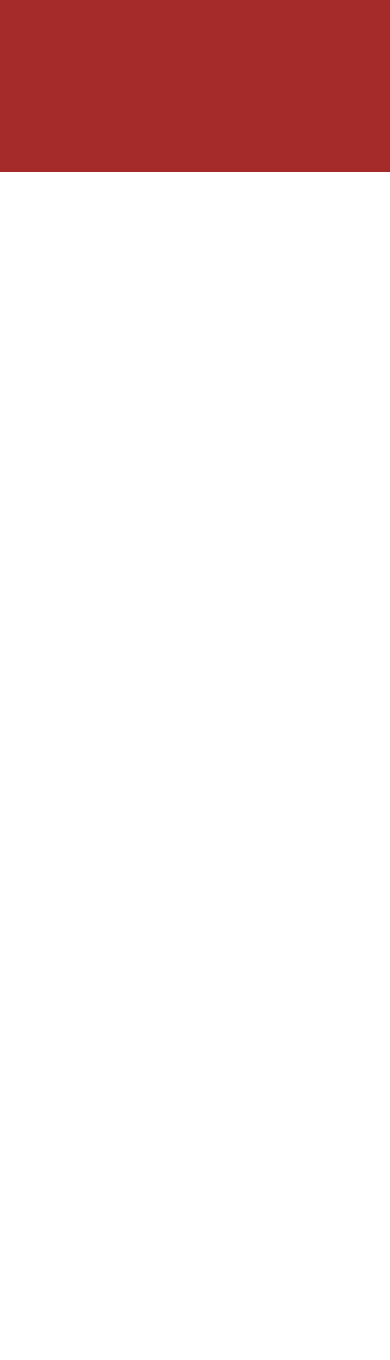
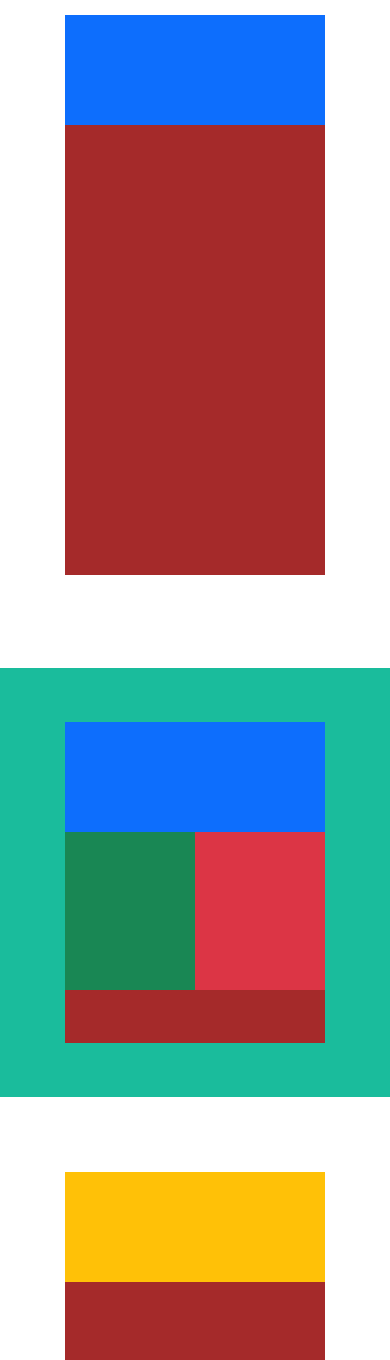
Before and after one commit to rota99C/html-css-bootstrap-freelancer, a plain HTML site: page INDEX.HTML in a window 390 px wide. Shown: the part 640-2000 px from the top of the page. Before the commit the page ends 844 px from the top, so only its background shows below. Drawn offline with nearby package versions, Linux system fonts and the light colour scheme.

Commit message:
struttura completa senza responsive

```diff
--- a/CSS/STYLE.CSS
+++ b/CSS/STYLE.CSS
@@ -20,3 +20,38 @@
     height: 512px;
     background-color: rgb(26, 188, 156);
 }
+
+
+#portfolio {
+    height: 746px;
+    background-color: white;
+}
+
+
+#title {
+    height: 110px;
+}
+
+#img_portfolio, #content_about, #form{
+    height: calc(100% - 110px);
+}
+
+#about {
+    height: 429px;
+    background-color: rgb(26, 188, 156);
+}
+
+#contact {
+    height: 598px;
+    background-color: white;
+}
+
+#info {
+    height: 200px;
+    background-color: #3A546D;
+}
+
+#footer {
+    height: 98px;
+    background-color: rgb(44, 62, 80);
+}
--- a/INDEX.HTML
+++ b/INDEX.HTML
@@ -27,13 +27,46 @@
                 <div class="row h-50 bg-primary"></div>
                 <div class="row h-50 bg-transparent"></div>
             </div>
-
         </div>
-        <div class="row"></div>
-        <div class="row"></div>
-        <div class="row"></div>
-        <div class="row"></div>
-        <div class="row"></div>
+        <div class="row d-flex justify-content-center align-items-center" id="portfolio">
+            <div class="h-75 col-8 bg-primary">
+                <div class="row bg-primary" id="title"></div>
+                <div class="row row-cols-3" id="img_portfolio">
+                    <div class="col"></div>
+                    <div class="col"></div>
+                    <div class="col"></div>
+                    <div class="col"></div>
+                    <div class="col"></div>
+                    <div class="col"></div>
+                </div>
+            </div>
+        </div>
+        <div class="row d-flex justify-content-center align-items-center" id="about">
+            <div class="col-8 h-75 bg-white">
+                <div class="row bg-primary" id="title"></div>
+                <div class="row" id="content_about">
+                    <div class="col-6 h-75 bg-success"></div>
+                    <div class="col-6 h-75 bg-danger"></div>
+                    <div class="col-12 h-25 bg-transparent"></div>
+                </div>
+            </div>
+        </div>
+        <div class="row d-flex justify-content-center align-items-center" id="contact">
+            <div class="h-75 col-8 bg-primary">
+                <div class="row bg-warning" id="title"></div>
+                <div class="row" id="form"></div>
+            </div>
+        </div>
+        <div class="row d-flex justify-content-center align-items-center" id="info">
+            <div class="col-8 d-flex h-75 bg-white">
+                <div class="col-4 h-100"></div>
+                <div class="col-4 h-100"></div>
+                <div class="col-4 h-100"></div>
+            </div>
+        </div>
+        <div class="row d-flex justify-content-center" id="footer">
+            <div class="col-2 h-100 bg-white"></div>
+        </div>
 
 
 
```
